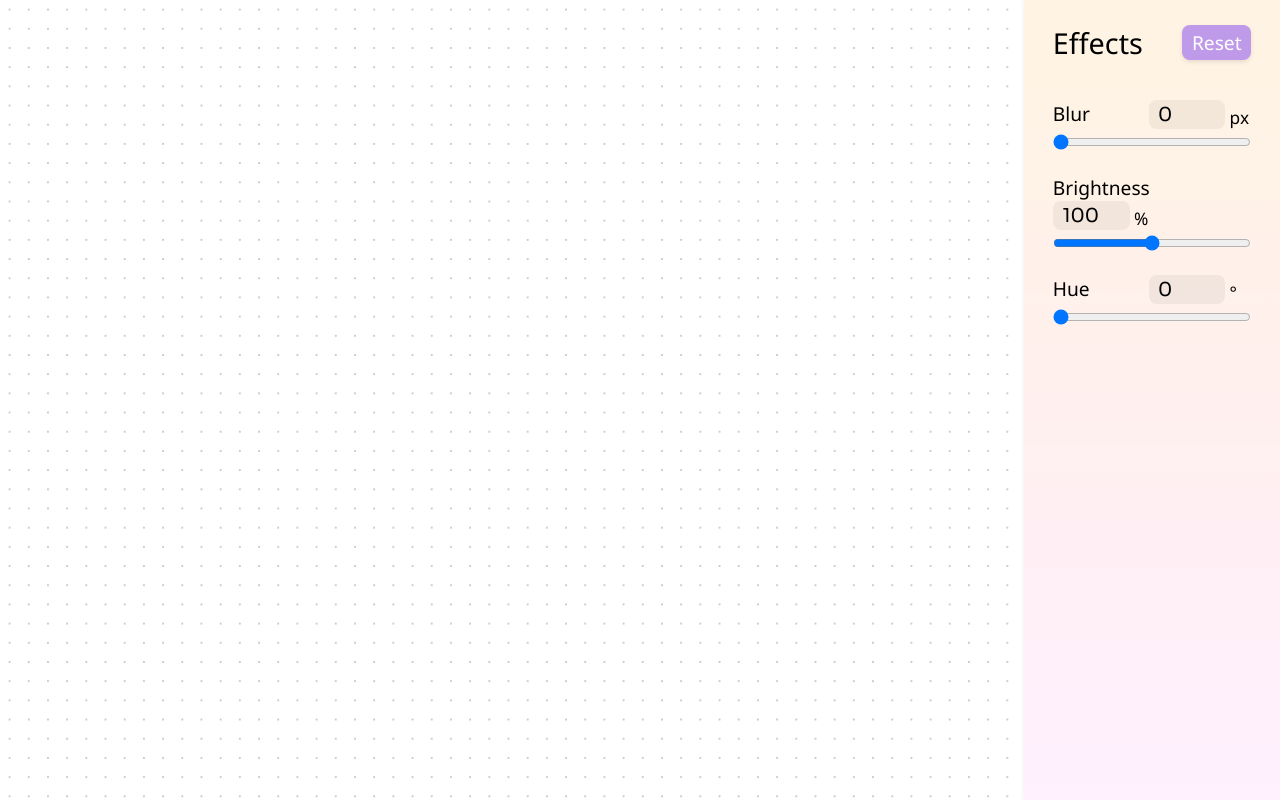
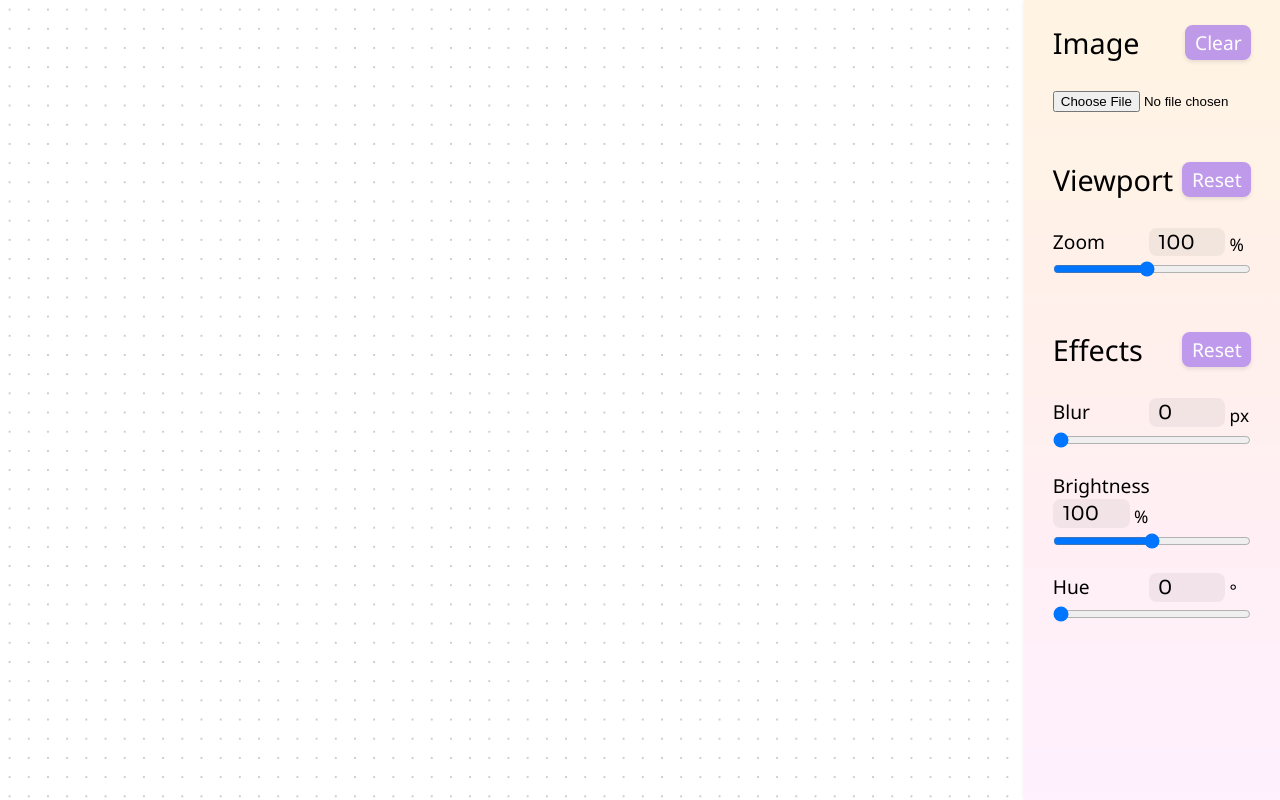
Before and after one commit to Sup2point0/lucidity, a SvelteKit app: page / in a window 1280 px wide. Built offline with nearby package versions, Linux system fonts and the light colour scheme; a web font is replaced by a local one.

Commit message:
feat - implement toasts

```diff
--- a/package.json
+++ b/package.json
@@ -1,5 +1,5 @@
 {
-  "name": "~",
+  "name": "lucidity",
   "version": "1.0",
   "private": true,
   "type": "module",
--- a/src/parts/toast.svelte
+++ b/src/parts/toast.svelte
@@ -23,7 +23,7 @@ let { toast }: Props = $props();
   out:slide={{ duration: 500, easing: expoOut, delay: 250 }}
 >
   <button class={toast.kind}
-    onclick={() => $toasts.clear_toast(toast.id)}
+    onclick={() => { $toasts.active = []; }}
     in:scale={{ duration: 500, start: 0.6, easing: expoOut, delay: 250 }}
     out:scale={{ duration: 500, start: 0.9, easing: expoOut }}
   >
--- a/src/routes/+page.svelte
+++ b/src/routes/+page.svelte
@@ -53,9 +53,10 @@ main {
 .toasts {
   position: fixed;
   left: 50%;
-  bottom: 1rem;
+  bottom: 1.5rem;
   display: flex;
   flex-flow: column nowrap;
+  align-items: center;
   transform: translateX(-50%);
 }
 
--- a/src/routes/controls.svelte
+++ b/src/routes/controls.svelte
@@ -2,7 +2,7 @@
 
 <script lang="ts">
 
-import { effects, toasts } from "#scripts/stores";
+import { pict, view, effects, toasts } from "#scripts/stores";
 
 import Clicky from "#parts/clicky.svelte";
 import Slider from "#parts/slider.svelte";
@@ -15,13 +15,52 @@ import Slider from "#parts/slider.svelte";
 <div class="controls">
   <section>
     <header>
+      <h2> Image </h2>
+
+      <Clicky text="Clear" action={() => {
+        $pict = null;
+        $toasts.new_toast({
+          kind: "success", text: "Cleared image."
+        });
+      }} />
+    </header>
+
+    <div class="fields">
+      <input type="file">
+    </div>
+  </section>
+
+  <section>
+    <header>
+      <h2> Viewport </h2>
+
+      <Clicky text="Reset" action={() => {
+        $view.reset();
+        $toasts.new_toast({
+          kind: "success", text: "Reset viewport."
+        });
+      }} />
+    </header>
+
+    <div class="fields">
+      <Slider label="Zoom"
+        bind:value={$view.zoom}
+        min={10}
+        max={200}
+        unit="%"
+      />
+    </div>
+  </section>
+
+  <section>
+    <header>
       <h2> Effects </h2>
 
       <Clicky text="Reset" action={() => {
         $effects.reset();
         $toasts.new_toast({
-          kind: "success", text: "Reset image effects!"
-        })
+          kind: "success", text: "Reset image effects."
+        });
       }} />
     </header>
 
@@ -83,8 +122,11 @@ import Slider from "#parts/slider.svelte";
 }
 
 
+section {
+  padding-bottom: 2.5rem;
+
   header {
-  padding-bottom: 2rem;
+    padding-bottom: 1.5rem;
     display: flex;
     flex-flow: row wrap;
     justify-content: space-between;
@@ -92,18 +134,15 @@ header {
 
     h2 {
       @include font-ui;
-    font-weight: 500;
+      font-weight: 300;
       font-size: 150%;
     }
   }
-
 
   .fields {
     display: flex;
     flex-flow: column nowrap;
     gap: 1rem;
-
-  section {
   }
 }
 
--- a/src/routes/window.svelte
+++ b/src/routes/window.svelte
@@ -2,7 +2,8 @@
 
 <script lang="ts">
 
-import { pict, effects } from "#scripts/stores";
+import { view, pict, effects, toasts } from "#scripts/stores";
+import { PictureData } from "#scripts/stores/pict.svelte";
 import { load_pict_from_clipboard } from "#scripts/load";
 
 import { onMount } from "svelte";
@@ -18,7 +19,11 @@ onMount(() => {
     let src = e.target?.result;
 
     if (src && typeof(src === "string")) {
-      pict_view.src = src as string;
+      $pict = new PictureData(src as string, "clipboard");
+
+      $toasts.new_toast({
+        kind: "success", text: "Pasted from clipboard"
+      });
     }
   };
 });
@@ -26,22 +31,19 @@ onMount(() => {
 </script>
 
 
-<svelte:document onpaste={e => {
-  let data = load_pict_from_clipboard(e, reader);
-
-  if (data) {
-    $pict = data;
-  }
-}} />
+<svelte:document onpaste={e => load_pict_from_clipboard(e, reader)} />
 
 <div class="window">
   <img bind:this={pict_view}
     alt=""
-    src={$pict}
+    src={$pict?.src}
     style:filter="
       hue-rotate({$effects.hue}deg)
       blur({$effects.blur}px)
       brightness({$effects.brightness}%)
+    "
+    style:transform="
+      scale({$view.zoom}%)
     "
   />
 </div>
@@ -57,11 +59,16 @@ onMount(() => {
   justify-content: center;
   align-items: center;
   background-size: 1rem 1rem;
-  background-image: radial-gradient(circle, #ccc 1px, transparent 1px);
+  --col: #ddd;
+  background-image: radial-gradient(circle, var(--col) 1px, transparent 1px);
+
+  &:hover {
+    --col: #ccc
+  }
 
   img {
-    max-width: min(100%, 100vw);
-    max-height: min(100%, 100vh);
+    max-width: min(95%, 100vw);
+    max-height: min(95%, 100vh);
   }
 }
 
--- a/src/scripts/stores/index.ts
+++ b/src/scripts/stores/index.ts
@@ -1,3 +1,4 @@
-export { pict } from "./picts";
+export { pict } from "./pict.svelte.ts";
+export { view } from "./view.svelte.ts";
 export { effects } from "./effects.svelte.ts";
 export { toasts } from "./toasts.svelte.ts";
--- /dev/null
+++ b/src/scripts/stores/pict.svelte.ts
@@ -0,0 +1,19 @@
+import { writable, type Writable } from "svelte/store";
+
+
+type Origin = "clipboard" | "upload";
+
+
+export class PictureData {
+  src: string = $state("");
+  origin: Origin = $state("clipboard");
+
+  constructor(src: string, origin: Origin)
+  {
+    this.src = src;
+    this.origin = origin;
+  }
+}
+
+
+export const pict: Writable<PictureData | null> = writable(null);
--- a/src/scripts/stores/picts.ts
+++ /dev/null
@@ -1,4 +0,0 @@
-import { writable, type Writable } from "svelte/store";
-
-
-export let pict: Writable<string | null> = writable(null);
--- /dev/null
+++ b/src/scripts/stores/view.svelte.ts
@@ -0,0 +1,15 @@
+import { writable } from "svelte/store";
+
+
+export class Viewport
+{
+  zoom: number = $state(100);
+
+  reset()
+  {
+    this.zoom = 100;
+  }
+}
+
+
+export const view = writable(new Viewport());
```
Lines whose indentation alone changed are shown as unchanged.
